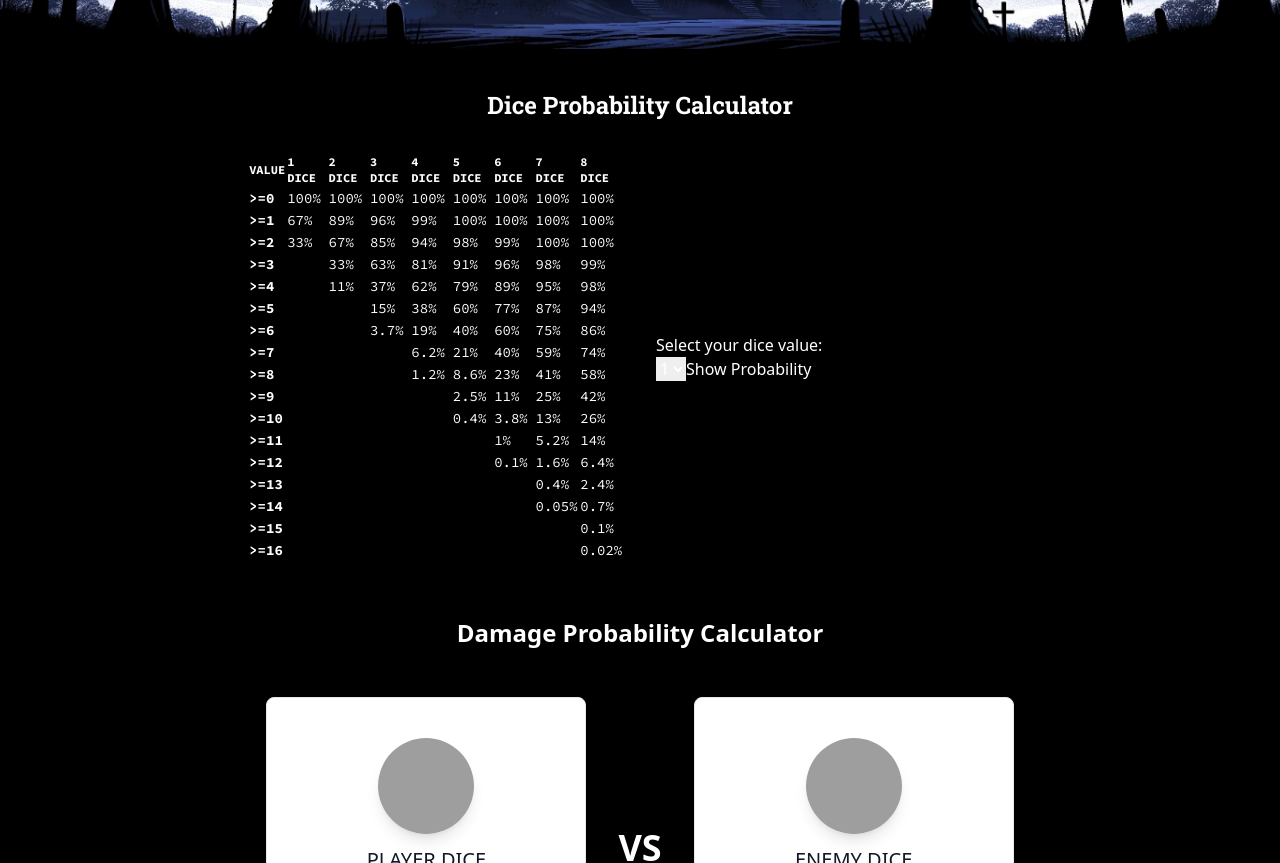
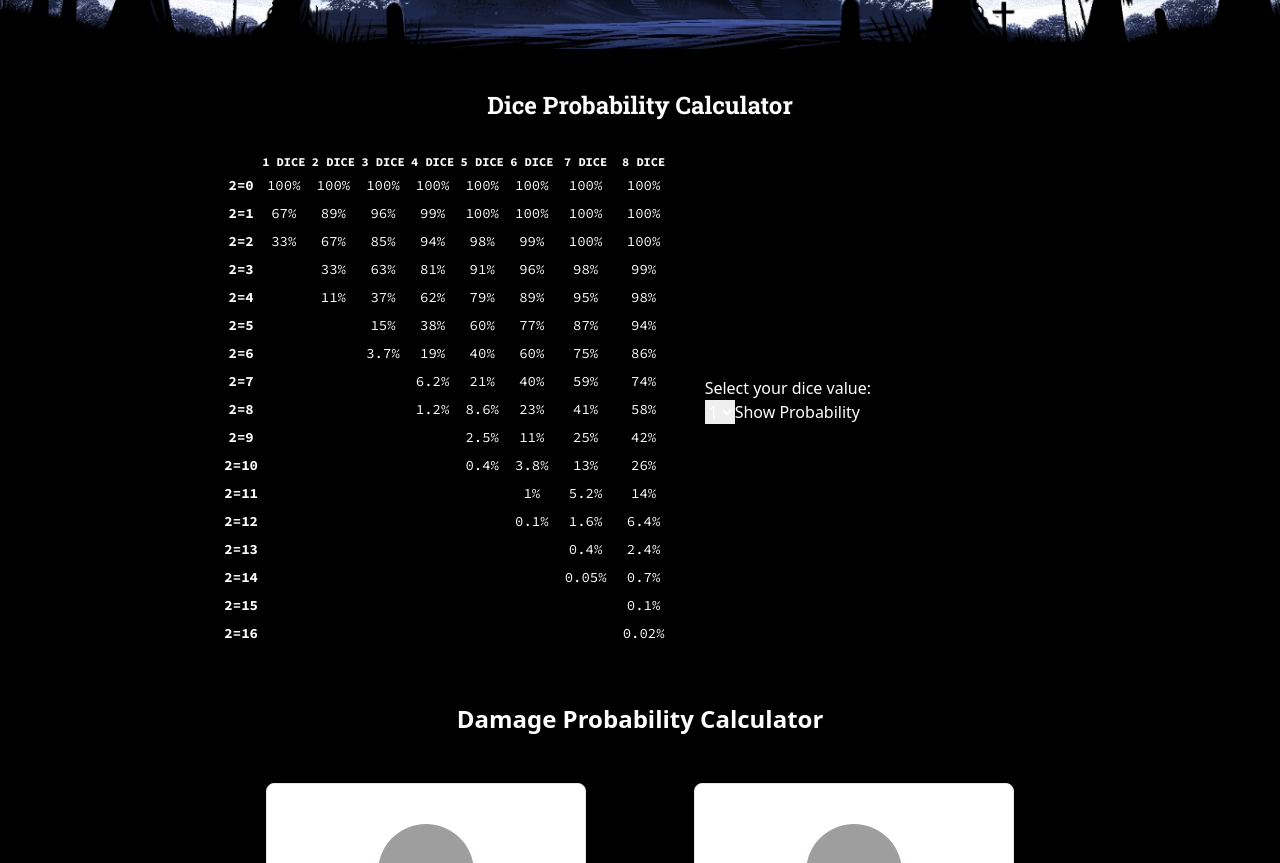
Before and after one commit to safifis/Boardgame, a React (Vite) app: page / in a window 1280 px wide. Shown: the part 580-1443 px from the top of the page. Built offline with nearby package versions, Linux system fonts and the light colour scheme; grey boxes are pictures that could not be loaded.

Commit message:
fix dice table

```diff
--- a/src/components/DiceTable.tsx
+++ b/src/components/DiceTable.tsx
@@ -1,9 +1,9 @@
 const DiceTable = () => {
     return (
-        <div className="relative overflow-x-auto max-w-md min-w-96 p-4">
-            <table className=" font-mono w-full text-sm text-left rtl:text-right ">
+        <div className="relative overflow-x-auto max-w-2xl min-w-96 p-4">
+            <table className=" font-mono w-full text-sm text-center">
                 <thead className="text-xs  uppercase">
-                    <th scope="col">Value</th>
+                    <th scope="col"></th>
                     <th scope="col">1 Dice</th>
                     <th scope="col">2 Dice</th>
                     <th scope="col">3 Dice</th>
@@ -14,191 +14,191 @@ const DiceTable = () => {
                     <th scope="col">8 Dice</th>
                 </thead>
                 <tr>
-                    <th scope="row">{">"}=0</th>
-                    <td>100%</td>
-                    <td>100%</td>
-                    <td>100%</td>
-                    <td>100%</td>
-                    <td>100%</td>
-                    <td>100%</td>
-                    <td>100%</td>
-                    <td>100%</td>
+                    <th scope="row">{"2"}=0</th>
+                    <td className="px-2 py-1">100%</td>
+                    <td className="px-2 py-1">100%</td>
+                    <td className="px-2 py-1">100%</td>
+                    <td className="px-2 py-1">100%</td>
+                    <td className="px-2 py-1">100%</td>
+                    <td className="px-2 py-1">100%</td>
+                    <td className="px-2 py-1">100%</td>
+                    <td className="px-2 py-1">100%</td>
                 </tr>
                 <tr>
-                    <th scope="row">{">"}=1</th>
-                    <td>67%</td>
-                    <td>89%</td>
-                    <td>96%</td>
-                    <td>99%</td>
-                    <td>100%</td>
-                    <td>100%</td>
-                    <td>100%</td>
-                    <td>100%</td>
+                    <th scope="row">{"2"}=1</th>
+                    <td className="px-2 py-1">67%</td>
+                    <td className="px-2 py-1">89%</td>
+                    <td className="px-2 py-1">96%</td>
+                    <td className="px-2 py-1">99%</td>
+                    <td className="px-2 py-1">100%</td>
+                    <td className="px-2 py-1">100%</td>
+                    <td className="px-2 py-1">100%</td>
+                    <td className="px-2 py-1">100%</td>
                 </tr>
                 <tr>
-                    <th scope="row">{">"}=2</th>
-                    <td>33%</td>
-                    <td>67%</td>
-                    <td>85%</td>
-                    <td>94%</td>
-                    <td>98%</td>
-                    <td>99%</td>
-                    <td>100%</td>
-                    <td>100%</td>
+                    <th scope="row">{"2"}=2</th>
+                    <td className="px-2 py-1">33%</td>
+                    <td className="px-2 py-1">67%</td>
+                    <td className="px-2 py-1">85%</td>
+                    <td className="px-2 py-1">94%</td>
+                    <td className="px-2 py-1">98%</td>
+                    <td className="px-2 py-1">99%</td>
+                    <td className="px-2 py-1">100%</td>
+                    <td className="px-2 py-1">100%</td>
                 </tr>
                 <tr>
-                    <th scope="row">{">"}=3</th>
-                    <td></td>
-                    <td>33%</td>
-                    <td>63%</td>
-                    <td>81%</td>
-                    <td>91%</td>
-                    <td>96%</td>
-                    <td>98%</td>
-                    <td>99%</td>
+                    <th scope="row">{"2"}=3</th>
+                    <td className="px-2 py-1"></td>
+                    <td className="px-2 py-1">33%</td>
+                    <td className="px-2 py-1">63%</td>
+                    <td className="px-2 py-1">81%</td>
+                    <td className="px-2 py-1">91%</td>
+                    <td className="px-2 py-1">96%</td>
+                    <td className="px-2 py-1">98%</td>
+                    <td className="px-2 py-1">99%</td>
                 </tr>
                 <tr>
-                    <th scope="row">{">"}=4</th>
-                    <td></td>
-                    <td>11%</td>
-                    <td>37%</td>
-                    <td>62%</td>
-                    <td>79%</td>
-                    <td>89%</td>
-                    <td>95%</td>
-                    <td>98%</td>
+                    <th scope="row">{"2"}=4</th>
+                    <td className="px-2 py-1"></td>
+                    <td className="px-2 py-1">11%</td>
+                    <td className="px-2 py-1">37%</td>
+                    <td className="px-2 py-1">62%</td>
+                    <td className="px-2 py-1">79%</td>
+                    <td className="px-2 py-1">89%</td>
+                    <td className="px-2 py-1">95%</td>
+                    <td className="px-2 py-1">98%</td>
                 </tr>
                 <tr>
-                    <th scope="row">{">"}=5</th>
-                    <td></td>
-                    <td></td>
-                    <td>15%</td>
-                    <td>38%</td>
-                    <td>60%</td>
-                    <td>77%</td>
-                    <td>87%</td>
-                    <td>94%</td>
+                    <th scope="row">{"2"}=5</th>
+                    <td className="px-2 py-1"></td>
+                    <td className="px-2 py-1"></td>
+                    <td className="px-2 py-1">15%</td>
+                    <td className="px-2 py-1">38%</td>
+                    <td className="px-2 py-1">60%</td>
+                    <td className="px-2 py-1">77%</td>
+                    <td className="px-2 py-1">87%</td>
+                    <td className="px-2 py-1">94%</td>
                 </tr>
                 <tr>
-                    <th scope="row">{">"}=6</th>
-                    <td></td>
-                    <td></td>
-                    <td>3.7%</td>
-                    <td>19%</td>
-                    <td>40%</td>
-                    <td>60%</td>
-                    <td>75%</td>
-                    <td>86%</td>
+                    <th scope="row">{"2"}=6</th>
+                    <td className="px-2 py-1"></td>
+                    <td className="px-2 py-1"></td>
+                    <td className="px-2 py-1">3.7%</td>
+                    <td className="px-2 py-1">19%</td>
+                    <td className="px-2 py-1">40%</td>
+                    <td className="px-2 py-1">60%</td>
+                    <td className="px-2 py-1">75%</td>
+                    <td className="px-2 py-1">86%</td>
                 </tr>
                 <tr>
-                    <th scope="row">{">"}=7</th>
-                    <td></td>
-                    <td></td>
-                    <td></td>
-                    <td>6.2%</td>
-                    <td>21%</td>
-                    <td>40%</td>
-                    <td>59%</td>
-                    <td>74%</td>
+                    <th scope="row">{"2"}=7</th>
+                    <td className="px-2 py-1"></td>
+                    <td className="px-2 py-1"></td>
+                    <td className="px-2 py-1"></td>
+                    <td className="px-2 py-1">6.2%</td>
+                    <td className="px-2 py-1">21%</td>
+                    <td className="px-2 py-1">40%</td>
+                    <td className="px-2 py-1">59%</td>
+                    <td className="px-2 py-1">74%</td>
                 </tr>
                 <tr>
-                    <th scope="row">{">"}=8</th>
-                    <td></td>
-                    <td></td>
-                    <td></td>
-                    <td>1.2%</td>
-                    <td>8.6%</td>
-                    <td>23%</td>
-                    <td>41%</td>
-                    <td>58%</td>
+                    <th scope="row">{"2"}=8</th>
+                    <td className="px-2 py-1"></td>
+                    <td className="px-2 py-1"></td>
+                    <td className="px-2 py-1"></td>
+                    <td className="px-2 py-1">1.2%</td>
+                    <td className="px-2 py-1">8.6%</td>
+                    <td className="px-2 py-1">23%</td>
+                    <td className="px-2 py-1">41%</td>
+                    <td className="px-2 py-1">58%</td>
                 </tr>
                 <tr>
-                    <th scope="row">{">"}=9</th>
-                    <td></td>
-                    <td></td>
-                    <td></td>
-                    <td></td>
-                    <td>2.5%</td>
-                    <td>11%</td>
-                    <td>25%</td>
-                    <td>42%</td>
+                    <th scope="row">{"2"}=9</th>
+                    <td className="px-2 py-1"></td>
+                    <td className="px-2 py-1"></td>
+                    <td className="px-2 py-1"></td>
+                    <td className="px-2 py-1"></td>
+                    <td className="px-2 py-1">2.5%</td>
+                    <td className="px-2 py-1">11%</td>
+                    <td className="px-2 py-1">25%</td>
+                    <td className="px-2 py-1">42%</td>
                 </tr>
                 <tr>
-                    <th scope="row">{">"}=10</th>
-                    <td></td>
-                    <td></td>
-                    <td></td>
-                    <td></td>
-                    <td>0.4%</td>
-                    <td>3.8%</td>
-                    <td>13%</td>
-                    <td>26%</td>
+                    <th scope="row">{"2"}=10</th>
+                    <td className="px-2 py-1"></td>
+                    <td className="px-2 py-1"></td>
+                    <td className="px-2 py-1"></td>
+                    <td className="px-2 py-1"></td>
+                    <td className="px-2 py-1">0.4%</td>
+                    <td className="px-2 py-1">3.8%</td>
+                    <td className="px-2 py-1">13%</td>
+                    <td className="px-2 py-1">26%</td>
                 </tr>
                 <tr>
-                    <th scope="row">{">"}=11</th>
-                    <td></td>
-                    <td></td>
-                    <td></td>
-                    <td></td>
-                    <td></td>
-                    <td>1%</td>
-                    <td>5.2%</td>
-                    <td>14%</td>
+                    <th scope="row">{"2"}=11</th>
+                    <td className="px-2 py-1"></td>
+                    <td className="px-2 py-1"></td>
+                    <td className="px-2 py-1"></td>
+                    <td className="px-2 py-1"></td>
+                    <td className="px-2 py-1"></td>
+                    <td className="px-2 py-1">1%</td>
+                    <td className="px-2 py-1">5.2%</td>
+                    <td className="px-2 py-1">14%</td>
                 </tr>
                 <tr>
-                    <th scope="row">{">"}=12</th>
-                    <td></td>
-                    <td></td>
-                    <td></td>
-                    <td></td>
-                    <td></td>
-                    <td>0.1%</td>
-                    <td>1.6%</td>
-                    <td>6.4%</td>
+                    <th scope="row">{"2"}=12</th>
+                    <td className="px-2 py-1"></td>
+                    <td className="px-2 py-1"></td>
+                    <td className="px-2 py-1"></td>
+                    <td className="px-2 py-1"></td>
+                    <td className="px-2 py-1"></td>
+                    <td className="px-2 py-1">0.1%</td>
+                    <td className="px-2 py-1">1.6%</td>
+                    <td className="px-2 py-1">6.4%</td>
                 </tr>
                 <tr>
-                    <th scope="row">{">"}=13</th>
-                    <td></td>
-                    <td></td>
-                    <td></td>
-                    <td></td>
-                    <td></td>
-                    <td></td>
-                    <td>0.4%</td>
-                    <td>2.4%</td>
+                    <th scope="row">{"2"}=13</th>
+                    <td className="px-2 py-1"></td>
+                    <td className="px-2 py-1"></td>
+                    <td className="px-2 py-1"></td>
+                    <td className="px-2 py-1"></td>
+                    <td className="px-2 py-1"></td>
+                    <td className="px-2 py-1"></td>
+                    <td className="px-2 py-1">0.4%</td>
+                    <td className="px-2 py-1">2.4%</td>
                 </tr>
                 <tr>
-                    <th scope="row">{">"}=14</th>
-                    <td></td>
-                    <td></td>
-                    <td></td>
-                    <td></td>
-                    <td></td>
-                    <td></td>
-                    <td>0.05%</td>
-                    <td>0.7%</td>
+                    <th scope="row">{"2"}=14</th>
+                    <td className="px-2 py-1"></td>
+                    <td className="px-2 py-1"></td>
+                    <td className="px-2 py-1"></td>
+                    <td className="px-2 py-1"></td>
+                    <td className="px-2 py-1"></td>
+                    <td className="px-2 py-1"></td>
+                    <td className="px-2 py-1">0.05%</td>
+                    <td className="px-2 py-1">0.7%</td>
                 </tr>
                 <tr>
-                    <th scope="row">{">"}=15</th>
-                    <td></td>
-                    <td></td>
-                    <td></td>
-                    <td></td>
-                    <td></td>
-                    <td></td>
-                    <td></td>
-                    <td>0.1%</td>
+                    <th scope="row">{"2"}=15</th>
+                    <td className="px-2 py-1"></td>
+                    <td className="px-2 py-1"></td>
+                    <td className="px-2 py-1"></td>
+                    <td className="px-2 py-1"></td>
+                    <td className="px-2 py-1"></td>
+                    <td className="px-2 py-1"></td>
+                    <td className="px-2 py-1"></td>
+                    <td className="px-2 py-1">0.1%</td>
                 </tr>
                 <tr>
-                    <th scope="row">{">"}=16</th>
-                    <td></td>
-                    <td></td>
-                    <td></td>
-                    <td></td>
-                    <td></td>
-                    <td></td>
-                    <td></td>
-                    <td>0.02%</td>
+                    <th scope="row">{"2"}=16</th>
+                    <td className="px-2 py-1"></td>
+                    <td className="px-2 py-1"></td>
+                    <td className="px-2 py-1"></td>
+                    <td className="px-2 py-1"></td>
+                    <td className="px-2 py-1"></td>
+                    <td className="px-2 py-1"></td>
+                    <td className="px-2 py-1"></td>
+                    <td className="px-2 py-1">0.02%</td>
                 </tr>
             </table>
         </div>
```
